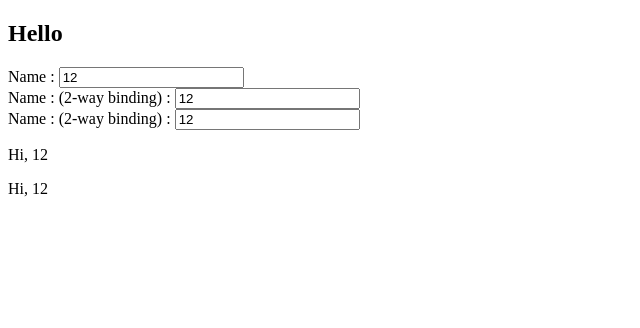
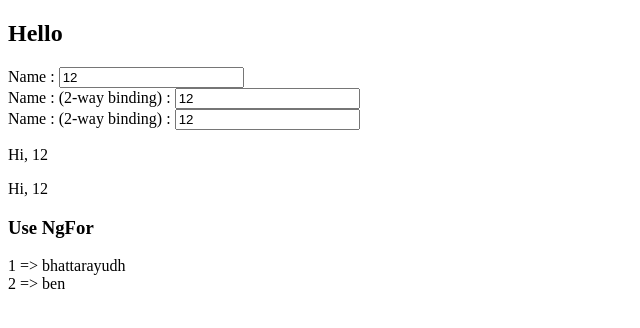
Before and after one commit to benbaroque/angular13, an Angular app: page / in a window 1280 px wide. Shown: the top 328 px of the page, without its empty margins (0-640 px from the left). Built offline with nearby package versions, Linux system fonts and the light colour scheme.

Commit message:
use ngFor

```diff
--- a/src/app/app.component.html
+++ b/src/app/app.component.html
@@ -10,3 +10,6 @@ Name : (2-way binding) : <input type="text" [ngModel]="name" (ngModelChange)="na
 <!-- another ngIf else block-->
 <p *ngIf="name; else shwoDefaultMessage">Hi, {{name}}</p>
 <ng-template #shwoDefaultMessage>Please enter your name</ng-template>
+
+<H3>Use NgFor</H3>
+<div *ngFor="let d of datas">{{d.id}} => {{d.name}}</div>
--- a/src/app/app.component.ts
+++ b/src/app/app.component.ts
@@ -8,7 +8,13 @@ import { Component } from '@angular/core';
 export class AppComponent {
   name = '12';
 
-  doSomeThing(newName: string){
+  datas = [
+    { id: 1, name: "bhattarayudh" },
+    { id: 2, name: "ben" }
+  ];
+
+
+  doSomeThing(newName: string) {
     this.name = newName;
   }
 }
```
